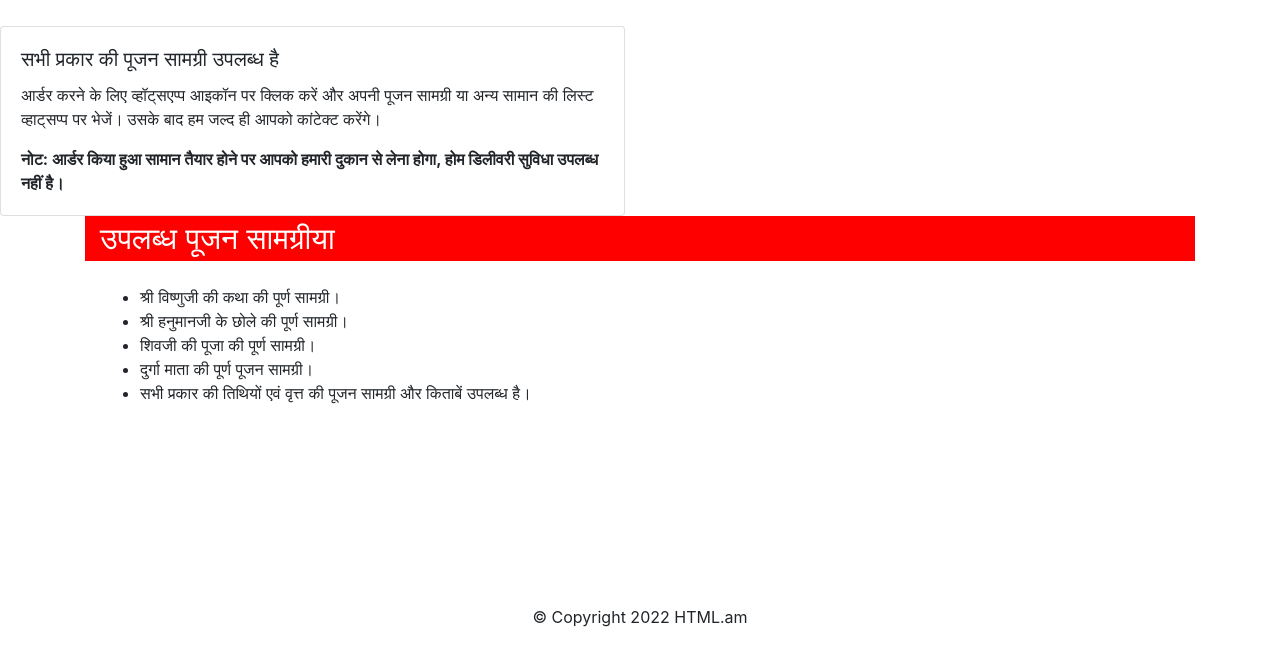
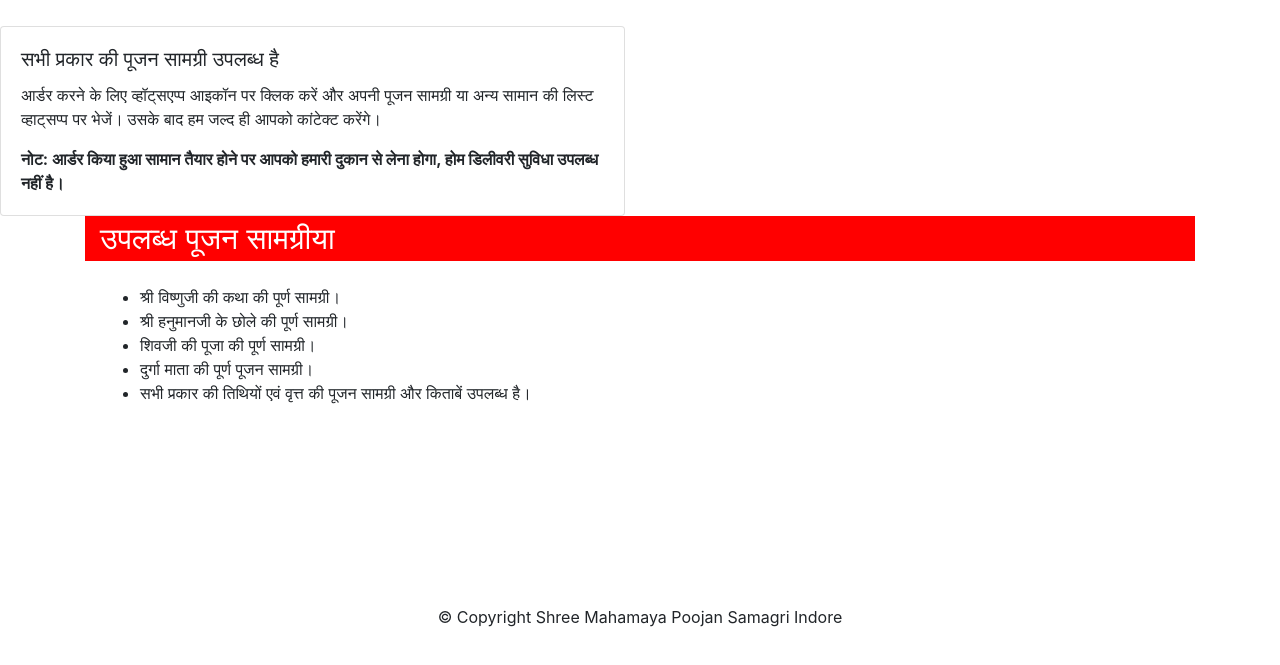
Before and after one commit to tanmaymodi/mahamaya-shop, a plain HTML site: page index.html in a window 1280 px wide. Shown: the part 1038-1703 px from the top of the page. Drawn offline with nearby package versions, Linux system fonts and the light colour scheme.

Commit message:
copyright section update

```diff
--- a/index.html
+++ b/index.html
@@ -129,7 +129,7 @@
     <!-- footer starts -->
     <footer class="container text-center">
 
-        &copy; Copyright 2022 HTML.am
+        &copy; Copyright Shree Mahamaya Poojan Samagri Indore
 
     </footer>
     <!-- footer ends -->
```
